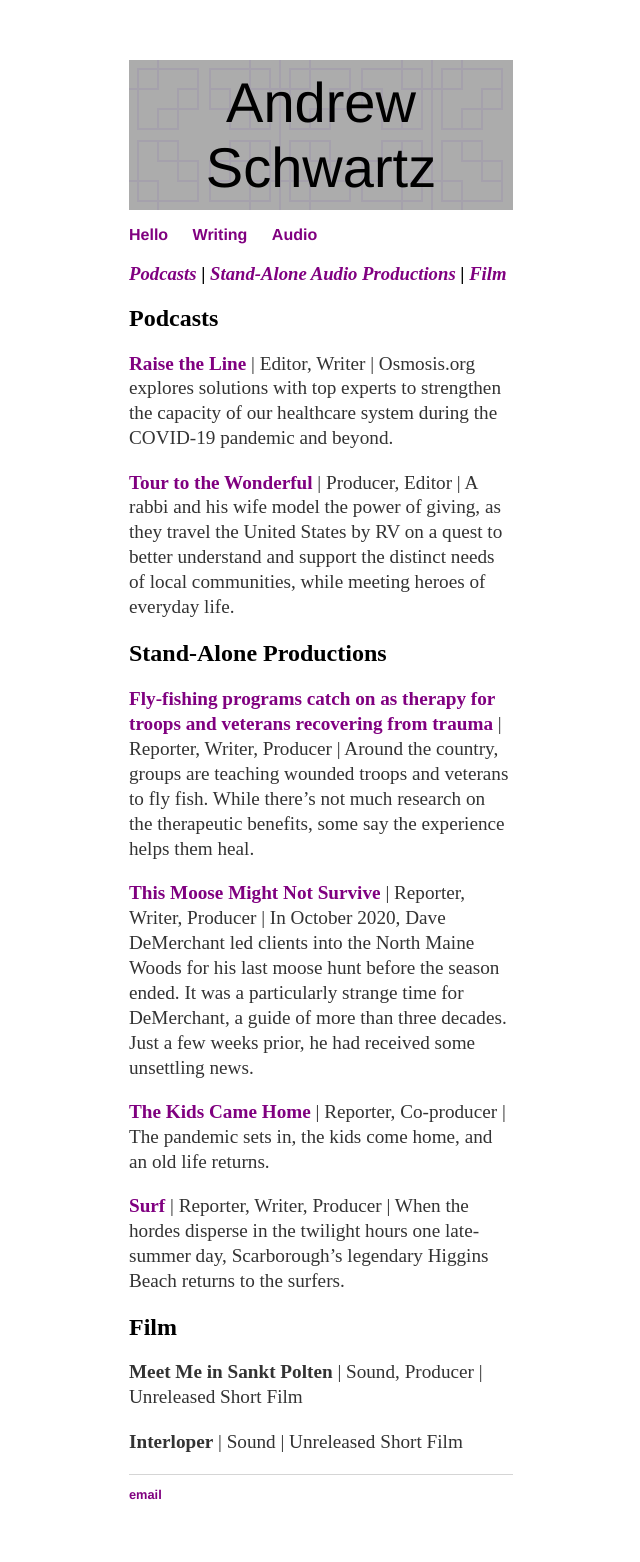
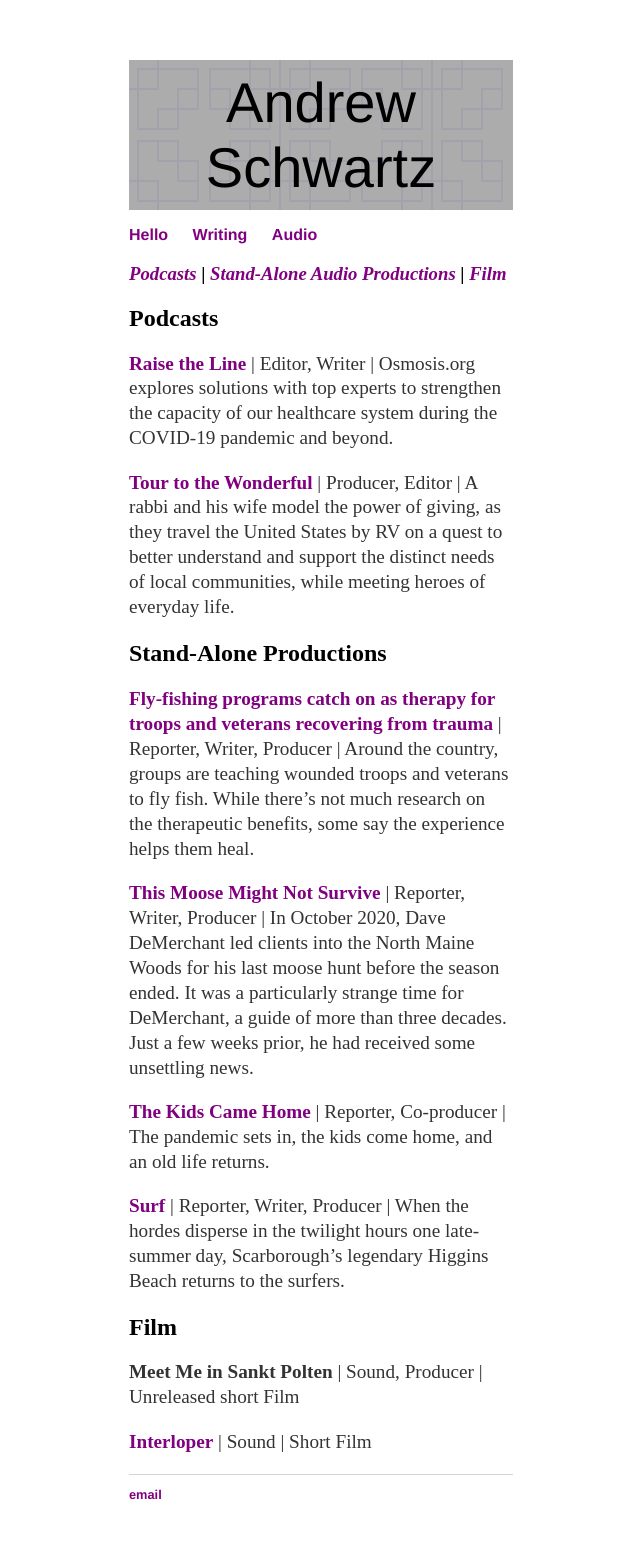
Before and after one commit to aonschwartz/aonschwartz.github.io, a Jekyll site: the page built from about/audio.md, in a window 1280 px wide. Shown: the whole page, without its empty margins (319-959 px from the left). Built offline with Jekyll 4.4.1, drawn with Linux system fonts in a browser that asks for light colours.

Commit message:
Update audio.md

```diff
--- a/about/audio.md
+++ b/about/audio.md
@@ -24,6 +24,6 @@ layout: default
 
 ## <a name="Film"><a/>Film
 
-**Meet Me in Sankt Polten** \| Sound, Producer \| Unreleased Short Film
+**Meet Me in Sankt Polten** \| Sound, Producer \| Unreleased short Film
 
-**Interloper** \| Sound \| Unreleased Short Film
+**[Interloper](https://www.youtube.com/watch?v=5JsN9_D1pP8)** \| Sound \| Short Film
```
